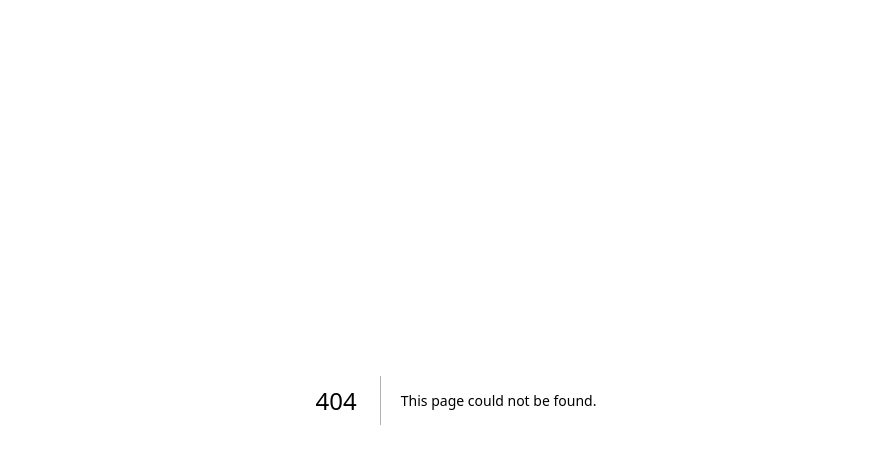
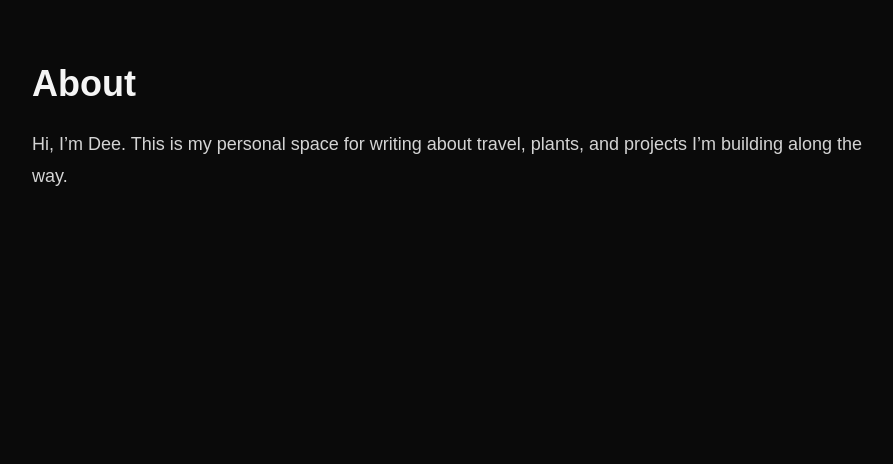
Before and after one commit to dsatyan/deeunbound, a Next.js app: page /about in a window 1280 px wide. Before the commit this address had no page. Shown: the top 464 px of the page, without its empty margins (184-1077 px from the left). Built offline with nearby package versions, Linux system fonts and the light colour scheme.

Commit message:
Add about, blog, and projects pages

```diff
--- /dev/null
+++ b/app/about/page.tsx
@@ -0,0 +1,11 @@
+export default function AboutPage() {
+  return (
+    <main className="mx-auto max-w-4xl px-6 py-16">
+      <h1 className="text-4xl font-bold">About</h1>
+      <p className="mt-6 text-lg leading-8 text-neutral-300">
+        Hi, I’m Dee. This is my personal space for writing about travel,
+        plants, and projects I’m building along the way.
+      </p>
+    </main>
+  );
+}
--- /dev/null
+++ b/app/blog/page.tsx
@@ -0,0 +1,11 @@
+export default function BlogPage() {
+  return (
+    <main className="mx-auto max-w-4xl px-6 py-16">
+      <h1 className="text-4xl font-bold">Blog</h1>
+      <p className="mt-6 text-lg leading-8 text-neutral-300">
+        Posts coming soon. This page will eventually hold travel notes, plant
+        logs, and longer-form writing.
+      </p>
+    </main>
+  );
+}
--- /dev/null
+++ b/app/projects/page.tsx
@@ -0,0 +1,10 @@
+export default function ProjectsPage() {
+  return (
+    <main className="mx-auto max-w-4xl px-6 py-16">
+      <h1 className="text-4xl font-bold">Projects</h1>
+      <p className="mt-6 text-lg leading-8 text-neutral-300">
+        A place for things I’m building, experimenting with, and learning from.
+      </p>
+    </main>
+  );
+}
```
